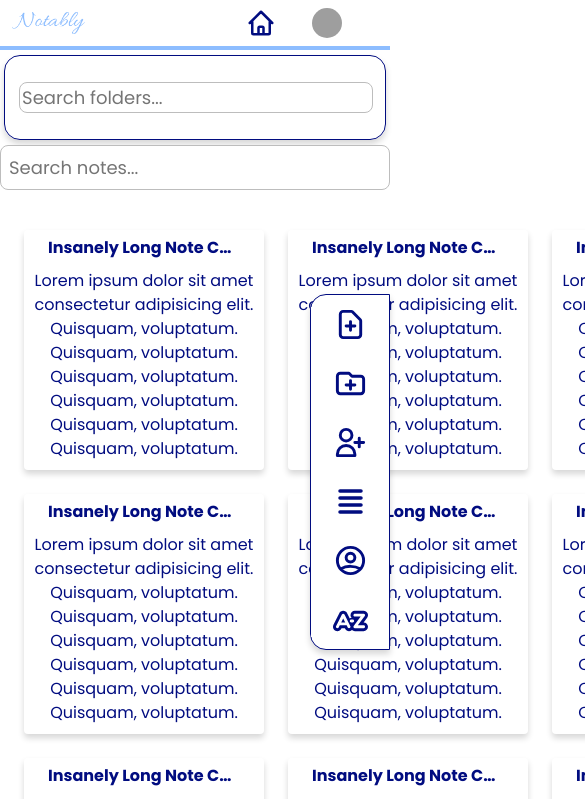
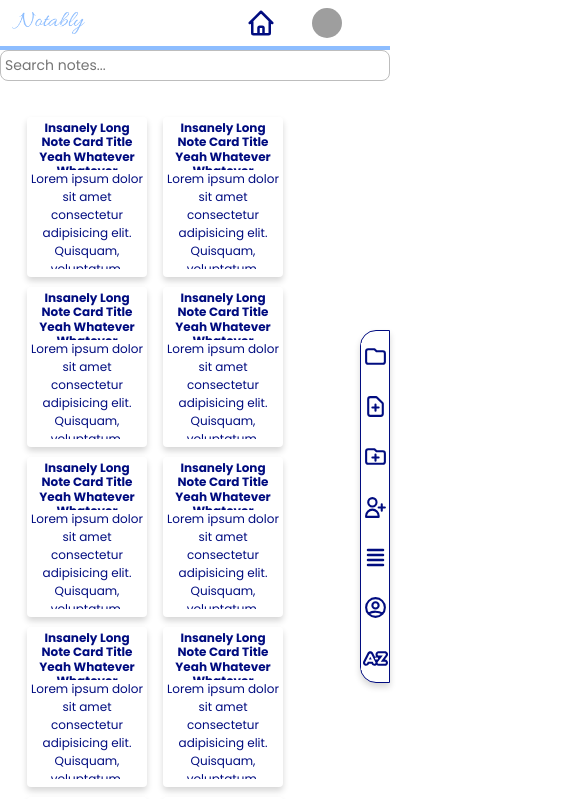
Before and after one commit to BlackPearlescence/notably, a React (Create React App) app in the folder client/: page /notes in a window 390 px wide. Shown: the top 799 px of the page, 585 px wide, since content can reach past the window. Built offline with nearby package versions, Linux system fonts and the light colour scheme; grey boxes are pictures that could not be loaded.

Commit message:
work on responsiveness

```diff
--- a/client/src/components/notes/NoteCard.module.scss
+++ b/client/src/components/notes/NoteCard.module.scss
@@ -37,3 +37,37 @@
     }
 
 }
+
+@include shared.tablet {
+    .noteCardContainer {
+        width: shared.$box-tablet-sm;
+        height: shared.$box-tablet-sm;
+
+        h6 {
+            @include shared.body-tabletsmall;
+        }
+
+        p {
+            @include shared.body-tabletsmall;
+        }
+    }
+}
+
+@include shared.mobile {
+    .noteCardContainer {
+        width: calc(shared.$box-mobile-xs * 1.5);
+        height: shared.$box-mobile-sm;
+
+        h6 {
+            @include shared.body-mobilesmall;
+            width: 100%;
+            white-space: pre-wrap;
+            margin: 0;
+            padding: shared.$padding-mobile-xs;
+        }
+
+        p {
+            @include shared.body-mobilesmall;
+        }
+    }
+}
--- a/client/src/pages/NoteTakingPage.module.scss
+++ b/client/src/pages/NoteTakingPage.module.scss
@@ -159,3 +159,114 @@
         }
 
 }
+
+@include shared.tablet {
+    .notePageWrapper {
+        .notesContainer {
+            grid-template-columns: 1fr 1fr 1fr 1fr;
+        }
+    }
+}
+
+@include shared.mobile {
+    .notePageWrapper {
+        grid-template-areas:
+        "notesearch notesearch notesearch notesearch notesearch notesearch notesearch notesearch notesearch"
+        "notesearch notesearch notesearch notesearch notesearch notesearch notesearch notesearch notesearch"
+        "notes notes notes notes notes notes notes notes options"
+        "notes notes notes notes notes notes notes notes options"
+        "notes notes notes notes notes notes notes notes options"
+        "notes notes notes notes notes notes notes notes options";
+        .foldersContainer {
+            grid-area: folders;
+            display: flex;
+            flex-direction: row;
+            justify-content: center;
+            align-items: center;
+
+            .foldersBar {
+                width: 98%;
+                height: 90%;
+                border: shared.$border-width-thin solid shared.$color-primary;
+                border-radius: shared.$border-radius-lg;
+                display: flex;
+                flex-direction: row;
+                box-shadow: shared.$box-shadow-md;
+                justify-items: center;
+                align-items: center;
+                margin-top: shared.$padding-mobile-sm;
+                margin-bottom: shared.$padding-mobile-sm;
+
+                .folders {
+                    display: flex;
+                    flex-direction: row;
+                    justify-content: flex-start;
+                    align-items: center;
+
+                    overflow-x:scroll;
+                    overflow-y:hidden;
+                }
+
+                input {
+                    margin: shared.$padding-mobile-sm;
+                    width: shared.$box-mobile-lg;
+                    @include shared.body-mobilemedium;
+                    border-radius: shared.$border-radius-md;
+                    border: shared.$border-width-thin solid shared.$color-lightgray;
+                }
+
+
+
+            }
+
+            ::-webkit-scrollbar {
+                width: 10px;
+                height: 10px;
+                border-bottom-left-radius: shared.$border-radius-lg;
+                border-bottom-right-radius: shared.$border-radius-lg;
+
+            }
+
+            ::-webkit-scrollbar-track {
+            background: #f1f1f1;
+            }
+
+            ::-webkit-scrollbar-thumb {
+            background: shared.$color-primary;
+            border-radius: shared.$border-radius-lg;
+            }
+
+            ::-webkit-scrollbar-thumb:hover {
+            background: shared.$color-accent;
+            }
+        }
+
+        .noteSearchContainer {
+            grid-area: notesearch;
+            display: flex;
+            flex-direction: row;
+            justify-content: center;
+            align-items: center;
+
+            input {
+                width: calc(shared.$box-mobile-xl * 1.6);
+                padding: shared.$padding-mobile-xs;
+                @include shared.body-mobilemedium;
+                margin-bottom: shared.$padding-mobile-md;
+            }
+        }
+        .notesContainer {
+            grid-template-columns: 1fr 1fr;
+            grid-gap: 10px;
+        }
+
+        .optionsContainer {
+            width: 30px;
+            top: 10vh;
+
+            div {
+                background-color: shared.$color-white;
+            }
+        }
+    }
+}
--- a/client/src/pages/NoteTakingPage.tsx
+++ b/client/src/pages/NoteTakingPage.tsx
@@ -1,16 +1,32 @@
-import { HiOutlineDocumentAdd, HiOutlineFolderAdd, HiOutlineUserAdd, HiOutlineUserCircle, HiOutlineViewGrid, HiViewList } from "react-icons/hi";
+import { HiOutlineDocumentAdd, HiOutlineFolder, HiOutlineFolderAdd, HiOutlineUserAdd, HiOutlineUserCircle, HiOutlineViewGrid, HiViewList } from "react-icons/hi";
 import { FolderIcon } from "../components/notes/FolderIcon";
 import { NoteCard } from "../components/notes/NoteCard";
 import styles from "./NoteTakingPage.module.scss";
-import { useState } from "react";
+import { useEffect, useState } from "react";
 import { TiSortAlphabeticallyOutline } from "react-icons/ti";
+import { useMediaQuery } from "react-responsive";
+import { screenSizes } from "../screenSizes";
 
 export const NoteTakingPage = () => {
     const [isListView, setIsListView] = useState(false);
+    const [iconSize, setIconSize] = useState(35);
+    const isDesktop = useMediaQuery({ minWidth: screenSizes.desktopMinimum });
+    const isTablet = useMediaQuery({ minWidth: screenSizes.tabletMinimum, maxWidth: screenSizes.tabletMaximum});
+    const isMobile = useMediaQuery({ maxWidth: screenSizes.mobileMaximum });
+
+    useEffect(() => {
+            if(isDesktop) {
+                setIconSize(35);
+            } else if(isTablet) {
+                setIconSize(30);
+            } else if(isMobile) {
+                setIconSize(25);
+            }
+    },[window.innerWidth, window.outerWidth])
 
     return (
         <div className={styles.notePageWrapper}>
-            <div className={styles.foldersContainer}>
+            {isDesktop && (<div className={styles.foldersContainer}>
                 <div className={styles.foldersBar}>
                     <div className={styles.folders}>
                         <FolderIcon />
@@ -27,7 +43,7 @@ export const NoteTakingPage = () => {
                     </div>
                     <input type="text" placeholder="Search folders..." maxLength={50} />
                 </div>
-            </div>
+            </div>)}
 
             <div className={styles.noteSearchContainer}>
                 <input type="text" placeholder="Search notes..." maxLength={50} />
@@ -53,23 +69,28 @@ export const NoteTakingPage = () => {
 
             <div className={styles.optionsContainer}>
                 <div className={styles.optionSidebar}>
+                    {(isTablet || isMobile) && (
+                        <div>
+                            <HiOutlineFolder size={iconSize} color="010C80"/>
+                        </div>
+                    )}
                     <div>
-                        <HiOutlineDocumentAdd size={35} color="010C80"/>
+                        <HiOutlineDocumentAdd size={iconSize} color="010C80"/>
                     </div>
                     <div>
-                        <HiOutlineFolderAdd size={35} color="010C80"/>
+                        <HiOutlineFolderAdd size={iconSize} color="010C80"/>
                     </div>
                     <div>
-                        <HiOutlineUserAdd size={35} color="010C80"/>
+                        <HiOutlineUserAdd size={iconSize} color="010C80"/>
                     </div>
                     <div>
-                        {isListView ? <HiOutlineViewGrid size={35} color="010C80" /> : <HiViewList size={35} color="010C80" />}
+                        {isListView ? <HiOutlineViewGrid size={iconSize} color="010C80" /> : <HiViewList size={iconSize} color="010C80" />}
                     </div>
                     <div>
-                        <HiOutlineUserCircle size={35} color="010C80"/>
+                        <HiOutlineUserCircle size={iconSize} color="010C80"/>
                     </div>
                     <div>
-                        <TiSortAlphabeticallyOutline size={35} color="010C80"/>
+                        <TiSortAlphabeticallyOutline size={iconSize} color="010C80"/>
                     </div>
                 </div>
                 {/* <div className={styles.userSidebar}>
```
